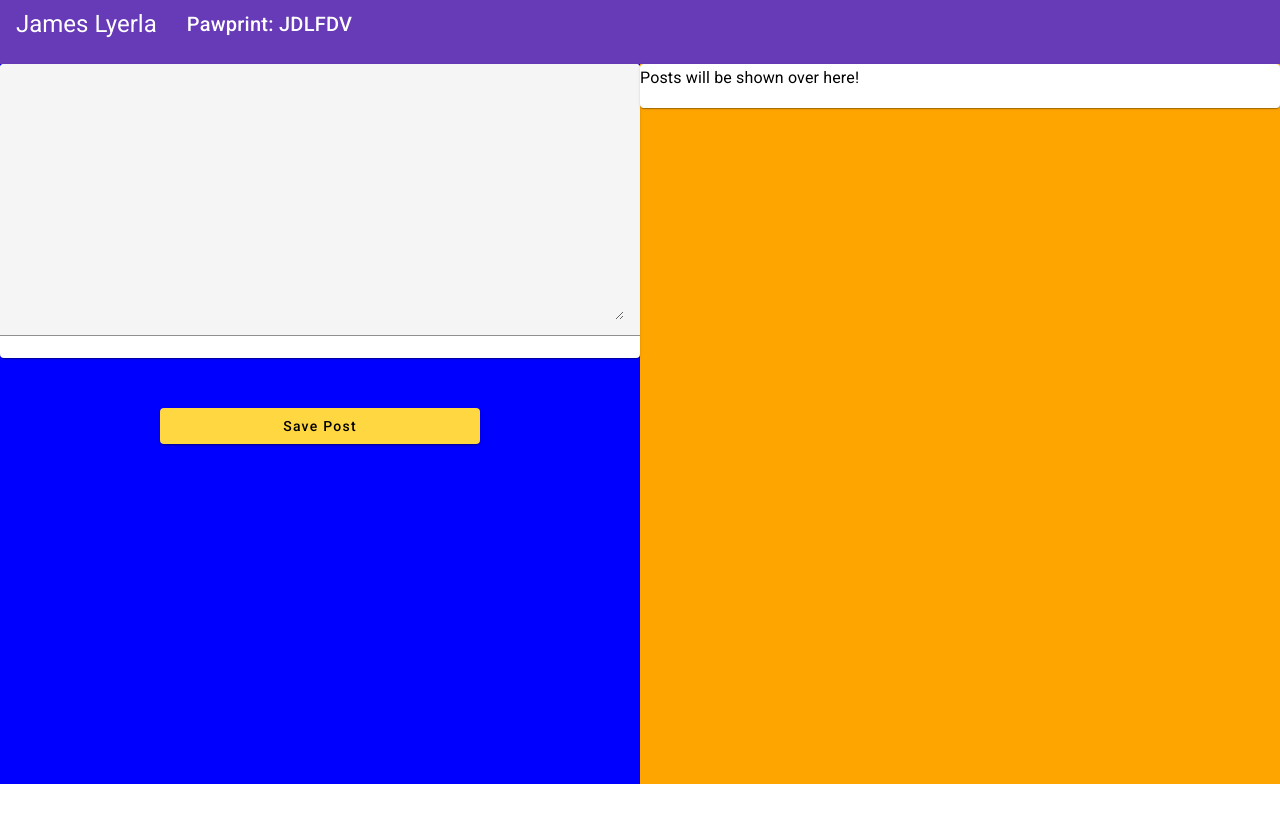
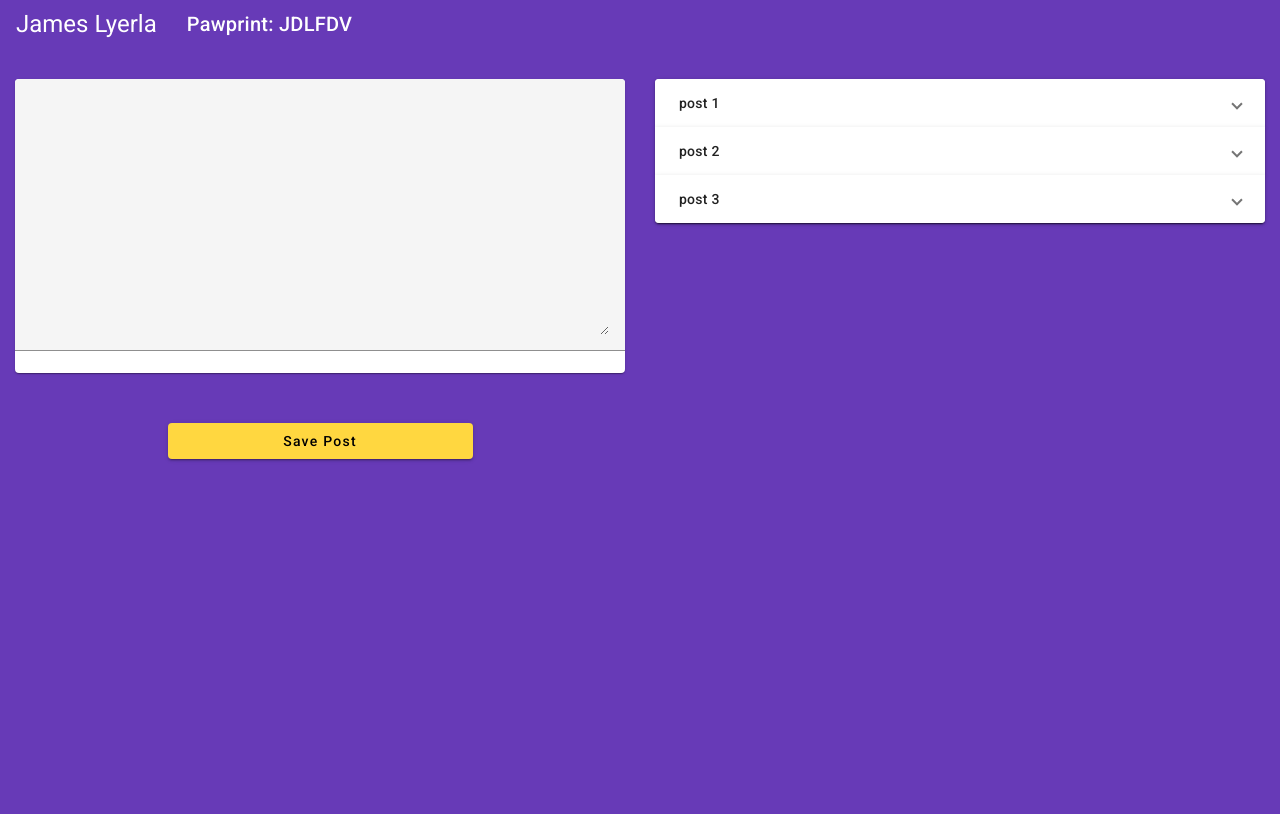
Before and after one commit to lyerlajd/Angular-Project, an Angular app in the folder Assignment3/: page / in a window 1280 px wide. Built offline with nearby package versions, Linux system fonts and the light colour scheme.

Commit message:
happy with the css now

```diff
--- a/Assignment3/src/app/post-list/post-list.component.ts
+++ b/Assignment3/src/app/post-list/post-list.component.ts
@@ -7,8 +7,8 @@ import { Component } from "@angular/core";
 
 export class PostListComponent {
   posts = [
-    // {title: "post 1", description: "this is text from post 1"},
-    // {title: "post 2", description: "this is text from post 2"},
-    // {title: "post 3", description: "this is text from post 3"}
+    {title: "post 1", description: "this is text from post 1"},
+    {title: "post 2", description: "this is text from post 2"},
+    {title: "post 3", description: "this is text from post 3"}
   ]
 }
--- a/Assignment3/src/styles.css
+++ b/Assignment3/src/styles.css
@@ -1,4 +1,9 @@
-/* You can add global styles to this file, and also import other style files */
+:root
+{
+  --deep-purple: rgb(103, 58, 183);
+  --amber: rgb(255, 215, 64);
+  --light-amber: rgb(255, 215, 130);
+}
 
 html, body { height: 100%; }
 body { margin: 0; font-family: Roboto, "Helvetica Neue", sans-serif; }
@@ -12,12 +17,14 @@ body { margin: 0; font-family: Roboto, "Helvetica Neue", sans-serif; }
 app-post
 {
   height: 100%;
-  background-color: blue;
+  background-color: var(--deep-purple);
+  padding: 15px;
 }
 app-post-list
 {
   height: 100%;
-  background-color: orange;
+  background-color: var(--deep-purple);
+  padding: 15px;
 }
 
 .button-wrapper
@@ -31,3 +38,5 @@ button
   margin-top: 50px;
   grid-column: 2;
 }
+
+mat-expansion-panel:hover {background-color: var(--amber);}
```
